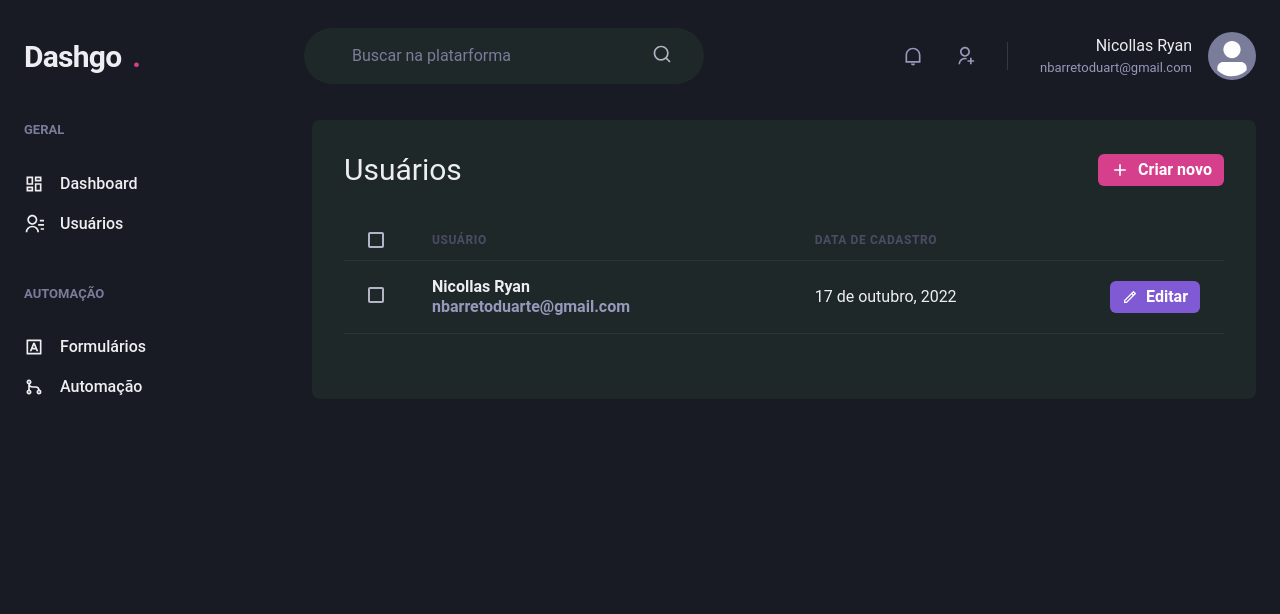
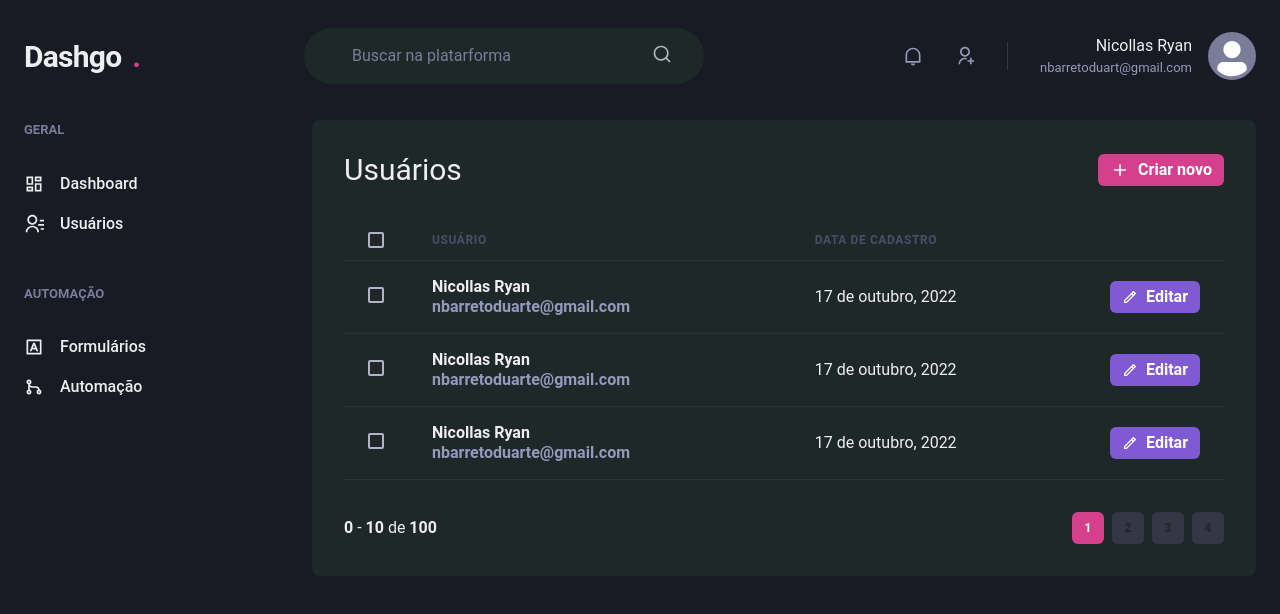
Before and after one commit to NicollasRyan/dashgo, a Next.js app: page /users in a window 1280 px wide. Shown: the top 614 px of the page. Built offline with nearby package versions, Linux system fonts and the light colour scheme.

Commit message:
Component: Pagination

```diff
--- /dev/null
+++ b/src/components/Form/Pagination.tsx
@@ -0,0 +1,65 @@
+import { Box, Button, Stack } from "@chakra-ui/react";
+
+export function Pagination() {
+  return (
+    <Stack
+      direction="row"
+      spacing="6"
+      mt="8"
+      justify="space-between"
+      align="center"
+    >
+      <Box>
+        <strong>0</strong> - <strong>10</strong> de <strong>100</strong>
+      </Box>
+      <Stack spacing="2" direction="row">
+        <Button
+          size="sm"
+          fontSize="xs"
+          width="4"
+          colorScheme="pink"
+          disabled
+          _disabled={{
+            bg: "pink.500",
+            cursor: "default",
+          }}
+        >
+          1
+        </Button>
+        <Button
+          size="sm"
+          fontSize="xs"
+          width="4"
+          bg="gray.700"
+          _hover={{
+            bg: "gray.500",
+          }}
+        >
+          2
+        </Button>
+        <Button
+          size="sm"
+          fontSize="xs"
+          width="4"
+          bg="gray.700"
+          _hover={{
+            bg: "gray.500",
+          }}
+        >
+          3
+        </Button>
+        <Button
+          size="sm"
+          fontSize="xs"
+          width="4"
+          bg="gray.700"
+          _hover={{
+            bg: "gray.500",
+          }}
+        >
+          4
+        </Button>
+      </Stack>
+    </Stack>
+  );
+}
--- a/src/pages/users/index.tsx
+++ b/src/pages/users/index.tsx
@@ -16,6 +16,7 @@ import {
 import { Header } from "../../components/Header";
 import { Sidebar } from "../../components/Sidebar";
 import { RiAddLine, RiPencilLine } from "react-icons/ri";
+import { Pagination } from "../../components/Form/Pagination";
 
 export default function UserList() {
   return (
@@ -73,7 +74,57 @@ export default function UserList() {
                     size="sm"
                     fontSize="sn"
                     colorScheme="purple"
-                    leftIcon={<Icon as={RiPencilLine} />}
+                    leftIcon={<Icon as={RiPencilLine} fontSize="16" />}
+                  >
+                    Editar
+                  </Button>
+                </Td>
+              </Tr>
+              <Tr>
+                <Td px="6">
+                  <Checkbox colorScheme="pink" />
+                </Td>
+                <Td>
+                  <Box>
+                    <Text fontWeight="bold">Nicollas Ryan</Text>
+                    <Text fontWeight="bold" color="gray.300">
+                      nbarretoduarte@gmail.com
+                    </Text>
+                  </Box>
+                </Td>
+                <Td>17 de outubro, 2022</Td>
+                <Td>
+                  <Button
+                    as="a"
+                    size="sm"
+                    fontSize="sn"
+                    colorScheme="purple"
+                    leftIcon={<Icon as={RiPencilLine} fontSize="16" />}
+                  >
+                    Editar
+                  </Button>
+                </Td>
+              </Tr>
+              <Tr>
+                <Td px="6">
+                  <Checkbox colorScheme="pink" />
+                </Td>
+                <Td>
+                  <Box>
+                    <Text fontWeight="bold">Nicollas Ryan</Text>
+                    <Text fontWeight="bold" color="gray.300">
+                      nbarretoduarte@gmail.com
+                    </Text>
+                  </Box>
+                </Td>
+                <Td>17 de outubro, 2022</Td>
+                <Td>
+                  <Button
+                    as="a"
+                    size="sm"
+                    fontSize="sn"
+                    colorScheme="purple"
+                    leftIcon={<Icon as={RiPencilLine} fontSize="16" />}
                   >
                     Editar
                   </Button>
@@ -81,6 +132,8 @@ export default function UserList() {
               </Tr>
             </Tbody>
           </Table>
+
+          <Pagination />
         </Box>
       </Flex>
     </Box>
```
